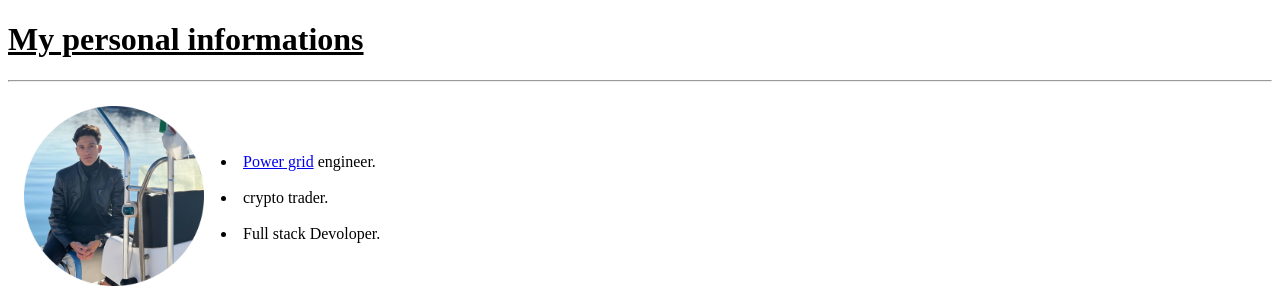
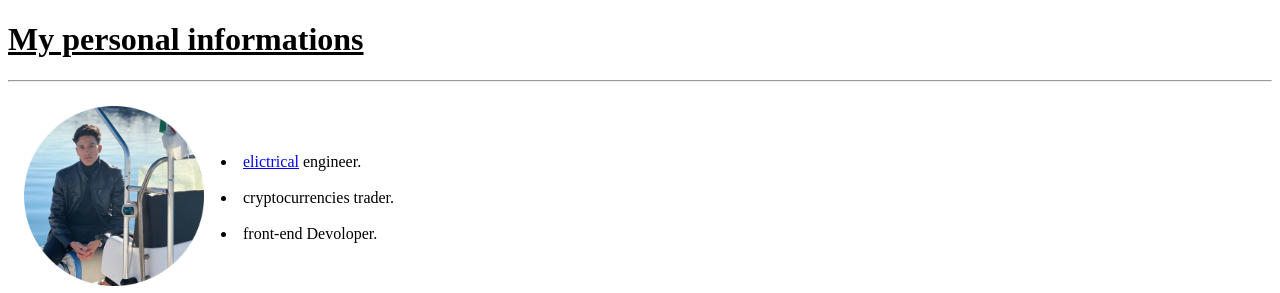
Before and after one commit to Jixorst/My-first-ever-website, a plain HTML site: page index.html in a window 1280 px wide. Shown: the top 293 px of the page. Drawn offline with Linux system fonts and the light colour scheme.

Commit message:
Update index.html
corrections in the code

```diff
--- a/index.html
+++ b/index.html
@@ -14,9 +14,9 @@
          <td>
          <p>
             <hl>
-                <li> <a href="https://justenergy.com/blog/power-grid-what-is-it-and-how-does-it-work/">Power grid</a> engineer.</li><br>
-                <li> crypto trader.</li><br>
-                <li>Full stack Devoloper.</li>
+                <li> <a href="https://justenergy.com/blog/power-grid-what-is-it-and-how-does-it-work/">elictrical</a> engineer.</li><br>
+                <li> cryptocurrencies trader.</li><br>
+                <li>front-end Devoloper.</li>
             </hl>
          </p></td>
         </tr>
```
